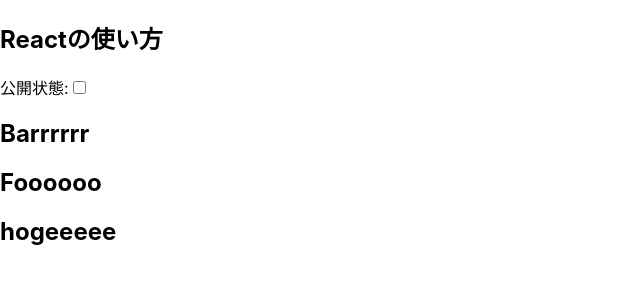
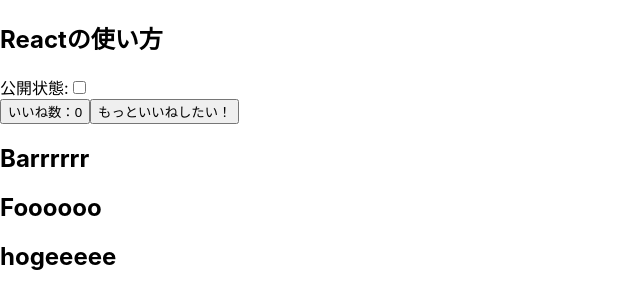
Before and after one commit to Inaba-Kenji/react-basic, a React (Create React App) app: page / in a window 1280 px wide. Shown: the top 308 px of the page, without its empty margins (0-640 px from the left). Built offline with nearby package versions, Linux system fonts and the light colour scheme.

Commit message:
add: feature-useEffect

```diff
--- a/src/Blog.jsx
+++ b/src/Blog.jsx
@@ -2,6 +2,7 @@
 import Article from "./Article";
 import * as FooBar from "./components/FooBar";
 import Hoge from "./components/Hoge";
+import LikeButton from './LikeButton';
 
 const Blog = () => {
 
@@ -42,9 +43,11 @@
         <Article
         　　　　　title={"Reactの使い方"}
         />
+        <LikeButton/>
         <FooBar.Bar/>
         <FooBar.Foo/>
         <Hoge/>
+
       </>
     );
 }
--- a/src/LikeButton.jsx
+++ b/src/LikeButton.jsx
@@ -1,8 +1,33 @@
-import React from "react";
+import React, { useState, useEffect } from "react";
 
 const LikeButton = (props) => {
+  const [count, counter] = useState(0);
+  const [limit, release] = useState(true);
+
+  const countUp = () => {
+    counter(count + 1)
+  }
+
+
+  useEffect( () => {
+    document.getElementById('counter').addEventListener('click', countUp)
+    if (count >= 10) {
+      counter(0)
+    }
+    return() => {
+      document.getElementById('counter').removeEventListener('click', countUp)
+    }
+
+  },[limit]);
+
+
+
+
   return(
-    <button id="counter">いいね数：{props.count}</button>
+    <>
+      <button id="counter">いいね数：{count}</button>
+      <button onClick={() => release(!limit)}>もっといいねしたい！</button>
+    </>
   )
 }
 
```
Also changed, not shown: 1 other file (tests, documents, lock files or other folders).
